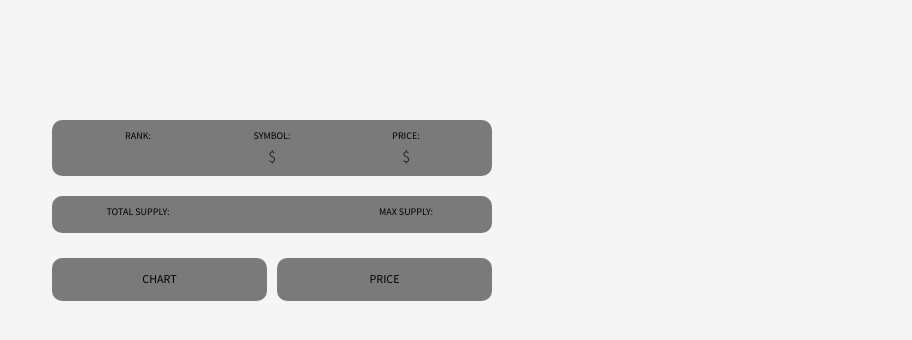
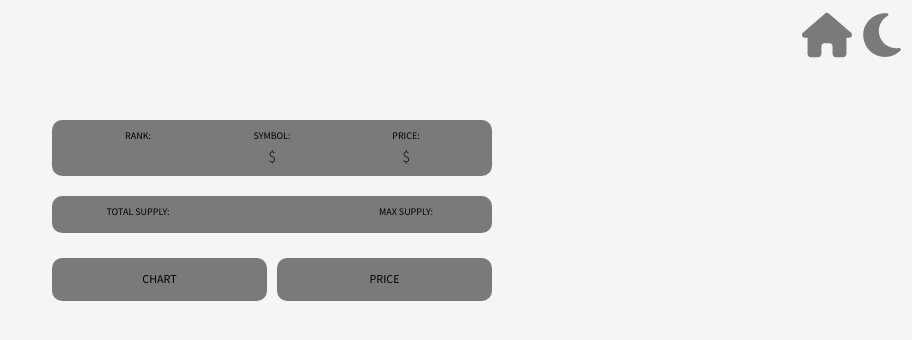
Before and after one commit to seokjuna/crypto-tracker, a React (Create React App) app: page /1 in a window 1280 px wide. Shown: the top 340 px of the page, without its empty margins (368-1280 px from the left). Built offline with nearby package versions, Linux system fonts and the light colour scheme; no server answers.

Commit message:
Navigation

```diff
--- a/src/Router.tsx
+++ b/src/Router.tsx
@@ -1,6 +1,8 @@
 import { BrowserRouter, Routes, Route } from "react-router-dom";
 import Coin from "./routes/Coin";
 import Coins from "./routes/Coins";
+import Navigation from "./components/Navigation";
+
 
 interface IRouterProps {
 
@@ -9,6 +11,7 @@ interface IRouterProps {
 function Router({}: IRouterProps) {
     return (
         <BrowserRouter>
+            <Navigation />
             <Routes>
                 <Route path="/" element={<Coins />} />
                 <Route path="/:coinId/*" element={<Coin />} />
--- /dev/null
+++ b/src/components/Navigation.tsx
@@ -0,0 +1,112 @@
+import { useRecoilValue, useSetRecoilState } from "recoil";
+import styled from "styled-components";
+import { isDarkAtom } from "../atoms";
+import { useNavigate } from "react-router-dom";
+
+const Nav = styled.div`
+    position: fixed;
+    background-color: ${(props) => props.theme.navColor};
+    width: 100%;
+    height: 50px;
+    display: flex;
+    justify-content: flex-end;
+    margin-top: 10px;
+`;
+
+const Home = styled.svg`
+    cursor: pointer;
+    height: 50px;
+    margin-right: 5px;
+    width: 50px;
+`;
+
+const LightMode = styled.svg`
+    cursor: pointer;
+    height: 50px;
+    margin-right: 5px;
+    width: 50px;
+`
+
+const DarkMode = styled.svg`
+    cursor: pointer;
+    height: 50px;
+    margin-right: 5px;
+    width: 50px;
+`;
+
+function Navigation() {
+    const isDark = useRecoilValue(isDarkAtom);
+    const setDarkAtom = useSetRecoilState(isDarkAtom);
+    const toggleDarkAtom = () => setDarkAtom((prev) => !prev);
+    const navigate = useNavigate();
+    const onHomeClick = () => {
+        navigate(`/`);
+    }
+
+    return (
+        <Nav>
+            {isDark ? (
+                <>
+                    <Home
+                        onClick={onHomeClick}
+                        xmlns="http://www.w3.org/2000/svg"
+                        height="1em"
+                        viewBox="0 0 576 512"
+                        style={{
+                            fill: "#f5f6fa"
+                        }}
+                    >
+                        <path
+                            d="M575.8 255.5c0 18-15 32.1-32 32.1h-32l.7 160.2c0 2.7-.2 5.4-.5 8.1V472c0 22.1-17.9 40-40 40H456c-1.1 0-2.2 0-3.3-.1c-1.4 .1-2.8 .1-4.2 .1H416 392c-22.1 0-40-17.9-40-40V448 384c0-17.7-14.3-32-32-32H256c-17.7 0-32 14.3-32 32v64 24c0 22.1-17.9 40-40 40H160 128.1c-1.5 0-3-.1-4.5-.2c-1.2 .1-2.4 .2-3.6 .2H104c-22.1 0-40-17.9-40-40V360c0-.9 0-1.9 .1-2.8V287.6H32c-18 0-32-14-32-32.1c0-9 3-17 10-24L266.4 8c7-7 15-8 22-8s15 2 21 7L564.8 231.5c8 7 12 15 11 24z"
+                        />
+                    </Home>
+                    <LightMode
+                        xmlns="http://www.w3.org/2000/svg"
+                        height="1em"
+                        viewBox="0 0 384 512"
+                        onClick={toggleDarkAtom}
+                        style={{
+                            fill: "#f5f6fa"
+                        }}
+                    >
+                        <path
+                            d="M297.2 248.9C311.6 228.3 320 203.2 320 176c0-70.7-57.3-128-128-128S64 105.3 64 176c0 27.2 8.4 52.3 22.8 72.9c3.7 5.3 8.1 11.3 12.8 17.7l0 0c12.9 17.7 28.3 38.9 39.8 59.8c10.4 19 15.7 38.8 18.3 57.5H109c-2.2-12-5.9-23.7-11.8-34.5c-9.9-18-22.2-34.9-34.5-51.8l0 0 0 0c-5.2-7.1-10.4-14.2-15.4-21.4C27.6 247.9 16 213.3 16 176C16 78.8 94.8 0 192 0s176 78.8 176 176c0 37.3-11.6 71.9-31.4 100.3c-5 7.2-10.2 14.3-15.4 21.4l0 0 0 0c-12.3 16.8-24.6 33.7-34.5 51.8c-5.9 10.8-9.6 22.5-11.8 34.5H226.4c2.6-18.7 7.9-38.6 18.3-57.5c11.5-20.9 26.9-42.1 39.8-59.8l0 0 0 0 0 0c4.7-6.4 9-12.4 12.7-17.7zM192 128c-26.5 0-48 21.5-48 48c0 8.8-7.2 16-16 16s-16-7.2-16-16c0-44.2 35.8-80 80-80c8.8 0 16 7.2 16 16s-7.2 16-16 16zm0 384c-44.2 0-80-35.8-80-80V416H272v16c0 44.2-35.8 80-80 80z"
+                        />
+                    </LightMode>
+                </>
+            ) : (
+                <>
+                    <Home
+                        onClick={onHomeClick}
+                        xmlns="http://www.w3.org/2000/svg"
+                        height="1em"
+                        viewBox="0 0 576 512"
+                        style={{
+                            fill: "rgba(0, 0, 0, 0.5)"
+                        }}
+                    >
+                        <path
+                            d="M575.8 255.5c0 18-15 32.1-32 32.1h-32l.7 160.2c0 2.7-.2 5.4-.5 8.1V472c0 22.1-17.9 40-40 40H456c-1.1 0-2.2 0-3.3-.1c-1.4 .1-2.8 .1-4.2 .1H416 392c-22.1 0-40-17.9-40-40V448 384c0-17.7-14.3-32-32-32H256c-17.7 0-32 14.3-32 32v64 24c0 22.1-17.9 40-40 40H160 128.1c-1.5 0-3-.1-4.5-.2c-1.2 .1-2.4 .2-3.6 .2H104c-22.1 0-40-17.9-40-40V360c0-.9 0-1.9 .1-2.8V287.6H32c-18 0-32-14-32-32.1c0-9 3-17 10-24L266.4 8c7-7 15-8 22-8s15 2 21 7L564.8 231.5c8 7 12 15 11 24z"
+                        />
+                    </Home>
+                    <DarkMode
+                        xmlns="http://www.w3.org/2000/svg"
+                        height="1em"
+                        viewBox="0 0 384 512"
+                        onClick={toggleDarkAtom}
+                        style={{
+                            fill: "rgba(0, 0, 0, 0.5)"
+                        }}
+                    >
+
+                        <path
+                            d="M223.5 32C100 32 0 132.3 0 256S100 480 223.5 480c60.6 0 115.5-24.2 155.8-63.4c5-4.9 6.3-12.5 3.1-18.7s-10.1-9.7-17-8.5c-9.8 1.7-19.8 2.6-30.1 2.6c-96.9 0-175.5-78.8-175.5-176c0-65.8 36-123.1 89.3-153.3c6.1-3.5 9.2-10.5 7.7-17.3s-7.3-11.9-14.3-12.5c-6.3-.5-12.6-.8-19-.8z"
+                        />
+                    </DarkMode>
+                </>
+            )}
+        </Nav>
+    );
+}
+
+export default Navigation;
--- a/src/routes/Coins.tsx
+++ b/src/routes/Coins.tsx
@@ -3,8 +3,6 @@ import styled from "styled-components";
 import { useQuery } from "@tanstack/react-query";
 import { fetchCoins } from "../api";
 import { Helmet } from "react-helmet-async";
-import { useSetRecoilState } from "recoil";
-import { isDarkAtom } from "../atoms";
 
 const Container = styled.div`
     padding: 0px 20px;
@@ -17,6 +15,11 @@ const Header = styled.header`
     display: flex;
     justify-content: center;
     align-items: center;
+`;
+
+const Title = styled.h1`
+    font-size: 48px;
+    color: ${(props) => props.theme.accentColor};
 `;
 
 const CoinList = styled.ul``;
@@ -46,11 +49,6 @@ const Img = styled.img`
     margin-right: 10px;
 `;
 
-const Title = styled.h1`
-    font-size: 48px;
-    color: ${(props) => props.theme.accentColor};
-`;
-
 const Loader = styled.span`
     text-align: center;
     display: block;
@@ -71,8 +69,6 @@ interface ICoinProps {
 }
 
 function Coins() {
-    const setDarkAtom = useSetRecoilState(isDarkAtom);
-    const toggleDarkATom = () => setDarkAtom((prev) => !prev);
     const { isLoading, data } = useQuery<ICoin[]>(["allCoins"], fetchCoins);
     /*
     const [coins, setCoins] = useState<CoinInterface[]>([]);
@@ -94,7 +90,6 @@ function Coins() {
             </Helmet>
             <Header>
                 <Title>코인</Title>
-                <button onClick={toggleDarkATom}>Toggle Mode</button>
             </Header>
             {isLoading ? (
                 <Loader>Loading...</Loader>
--- a/src/styled.d.ts
+++ b/src/styled.d.ts
@@ -8,5 +8,6 @@ declare module 'styled-components' {
     bgColor: string;
     accentColor: string;
     cardBgColor: string;
+    navColor: string;
   }
 }
--- a/src/theme.ts
+++ b/src/theme.ts
@@ -5,6 +5,7 @@ export const darkTheme: DefaultTheme = {
     textColor: "#f5f6fa",
     accentColor: "#9c88ff",
     cardBgColor: "transparent",
+    navColor: "transparent",
 };
 
 export const lightTheme: DefaultTheme = {
@@ -12,4 +13,5 @@ export const lightTheme: DefaultTheme = {
     textColor: "black",
     accentColor: "#9c88ff",
     cardBgColor: "white",
+    navColor: "transparent",
 }
```
